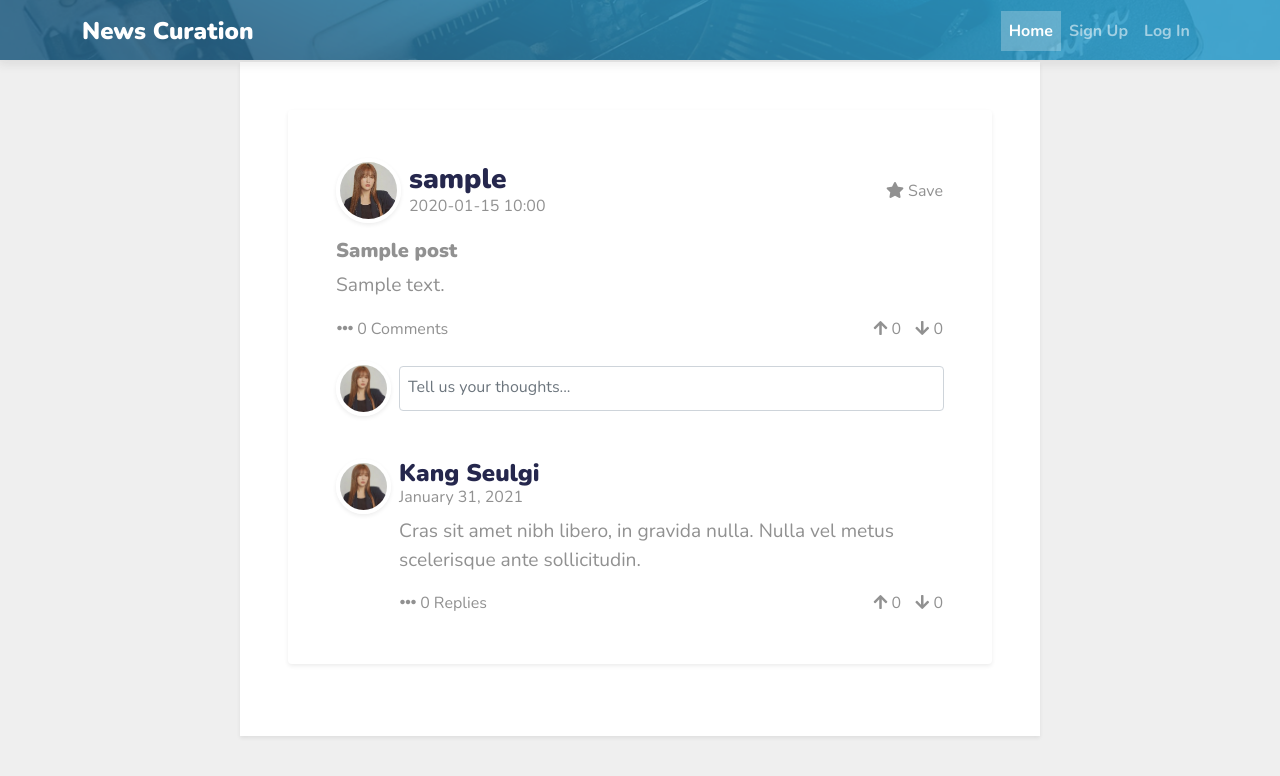
After one commit to ralf-t/news-curation, a Flask app: template news_curation/templates/user/post.html in a window 1280 px wide. The commit adds this page. Shown: the top 776 px of the page. Run offline with Flask 2, Linux system fonts and the light colour scheme; the template is opened without the code that fills it: values that come from a table or form of the project are taken from there, others are empty; tables that the repository leaves empty hold one stand-in row (values such as "Sample post"); some libraries are stand-ins or nearby versions.

Commit message:
added post.html (single post), modified home.html and main.css

```diff
--- a/news_curation/static/main.css
+++ b/news_curation/static/main.css
@@ -27,7 +27,7 @@ small {
     font-weight: 300;
 }
 
-h1,h2,h3 {
+h1,h2,h3,h4 {
     font-weight: 900;
     color: #25274d;
     margin-bottom: -3px;
@@ -228,6 +228,69 @@ i.topic {
     display: inline;
 }
 
+input[type=text]:read-only{
+    background-color: #ffffff;
+}
+
+input[type=text]:read-only:hover{
+    background-color: #f5f5f5;
+    cursor: pointer;
+}
+
+button, select, textarea, input {
+    box-shadow: none !important;
+    outline: 0px !important;
+}
+
+textarea {
+    resize: none;
+    width: 100% !important;
+    height: 45px;
+}
+
+textarea.post-modal {
+    resize: none;
+    width: 100% !important;
+    height: 200px;
+}
+
+.btn-close {
+    position: absolute;
+    top: 14px;
+    right: 14px;
+}
+
+.btn-post {
+    font-weight: 800;
+}
+
+.btn-post:hover {
+    background-color: #f5f5f5;
+}
+
+.comment-profile {
+    width: 55px;
+    height: 55px;
+    border: 4px solid #ffffff;
+}
+
+.reply {
+    margin-left: 50px;
+}
+
+.post-container:hover {
+    box-shadow: 0 0.25rem 0.50rem rgba(0, 0, 0, 0.1) !important;
+    cursor: pointer;
+}
+
+a {
+    text-decoration: none;
+}
+
+a.comment {
+    color: #919191 !important;
+}
+
 /*for mobile phone*/
 @media only screen and (max-width: 768px) {
     .content-container, .login-container{
--- a/news_curation/templates/user/home.html
+++ b/news_curation/templates/user/home.html
@@ -14,7 +14,8 @@
 {% block content %}
 	<div class="content-container mx-auto p-5 shadow-sm">
     {% for post in posts %}
-		<article class="media content-section p-5 mb-4 rounded shadow-sm">
+    <a href="post.html">
+      <article class="post-container media content-section p-5 mb-4 rounded shadow-sm">
 
         <!--user image and name-->
         <div class="d-flex align-items-center">
@@ -52,10 +53,12 @@
         <div class="d-flex">
           <!--comment-->
           <div class="me-auto">
+            <a href="post.html" class="comment">
               <button type="button" class="btn btn-icon">
                 <i class="fas fa-ellipsis-h icon-left"></i>
                 <span>0 Comments</span>
               </button>
+            </a>
           </div>
           <!--rate-->
           <div>
@@ -71,6 +74,7 @@
         </div>
         <!--end of comment and rate-->
       </article>
+    </a>
 	{% endfor %}
 	</div>
 {% endblock %}
--- /dev/null
+++ b/news_curation/templates/user/post.html
@@ -0,0 +1,186 @@
+{% extends "layout.html" %}
+
+{% block style %}
+	<link rel="stylesheet" href="{{ url_for('static', filename='home.css') }}">
+{% endblock %}
+
+{% block title %}Home{% endblock %}
+
+{% block header_class %}
+<!-- classname for small header -->
+	header
+{% endblock %}
+
+{% block content %}
+	<div class="content-container mx-auto p-5 shadow-sm">
+	{% for post in posts %}
+  <article class="p-5 mb-4 rounded shadow-sm">
+    <div class="media">
+      <!--post header-->
+      <div class="d-flex align-items-center">
+        <div class="me-2">
+          <img class="post-profile align-self-start mr-3 rounded-circle shadow-sm" src="{{ url_for('static', filename='default.jpg') }}" alt="Generic placeholder image">
+        </div>
+        <div>
+          <h3 class="mt-0">{{ post.author.username }}</h3>
+          <small>{{ post.created_at.strftime("%Y-%m-%d %H:%M") }}</small>
+        </div>
+        <!--save button-->
+        <div class="ms-auto">
+          <button type="button" class="btn btn-icon">
+            <i class="fas fa-star icon-left"></i>
+            <span>Save</span>
+          </button>
+        </div>
+      </div>
+
+
+      <!--post content-->
+      <div class="media-body mt-3">
+        <!--title-->
+        <h5>{{ post.title }}</h5>
+        <!--content-->
+        <p>{{ post.content }}</p>
+      </div>
+
+
+      <!--post footer-->
+      <div class="d-flex">
+        <!--comment-->
+        <div class="me-auto">
+          <button type="button" class="btn btn-icon">
+            <i class="fas fa-ellipsis-h icon-left"></i>
+            <span>0 Comments</span>
+          </button>
+        </div>
+        <!--rate-->
+        <div>
+          <button type="button" class="btn btn-icon me-2">
+            <i class="fas fa-arrow-up icon-left"></i>
+            <span>0</span>
+          </button>
+          <button type="button" class="btn btn-icon">
+            <i class="fas fa-arrow-down icon-left"></i>
+            <span>0</span>
+          </button>
+        </div>
+      </div>
+
+    </div>
+
+    <!--comment section-->
+    <div>
+
+      <!--write a comment-->
+      <div class="d-flex align-items-center">
+        <div class="me-2">
+          <img class="comment-profile align-self-start mr-3 rounded-circle shadow-sm" src="{{ url_for('static', filename='default.jpg') }}" alt="Generic placeholder image">
+        </div>
+        <div class="rounded my-4" style="width: 100%;">
+          <textarea class="form-control rounded p-2" placeholder="Tell us your thoughts..."></textarea>
+        </div>
+      </div>
+
+      <!--sample comment-->
+      <div class="media">
+        <div class="mt-4 align-items-center">
+          <div class="d-flex ">
+            <div class="me-2">
+              <img class="comment-profile align-self-start mr-3 rounded-circle shadow-sm" src="{{ url_for('static', filename='default.jpg') }}" alt="Generic placeholder image">
+            </div>
+            <div>
+              <h4 class="mt-0">Kang Seulgi</h4>
+              <small>January 31, 2021</small>
+              <!--comment content-->
+              <div class="mt-2">
+                <p>Cras sit amet nibh libero, in gravida nulla. Nulla vel metus scelerisque ante sollicitudin.</p>
+              </div>
+              <div class="d-flex">
+                <!--comment button-->
+                <div class="me-auto">
+                  <button type="button" class="btn btn-icon" data-bs-toggle="collapse" data-bs-target="#collapseReply" aria-expanded="false" aria-controls="collapseReply">
+                    <i class="fas fa-ellipsis-h icon-left"></i>
+                    <span>0 Replies</span>
+                  </button>
+                </div>
+                <!--rate button-->
+                <div>
+                  <button type="button" class="btn btn-icon me-2">
+                    <i class="fas fa-arrow-up icon-left"></i>
+                    <span>0</span>
+                  </button>
+                  <button type="button" class="btn btn-icon">
+                    <i class="fas fa-arrow-down icon-left"></i>
+                    <span>0</span>
+                  </button>
+                </div>
+              </div>
+            </div>
+          </div>
+
+
+          <!--reply section-->
+          <div class="collapse reply" id="collapseReply">
+
+            <!--write a reply-->
+            <div class="d-flex align-items-center">
+              <div class="me-2">
+                <img class="comment-profile align-self-start mr-3 rounded-circle shadow-sm" src="{{ url_for('static', filename='default.jpg') }}" alt="Generic placeholder image">
+              </div>
+              <div class="rounded my-4" style="width: 100%;">
+                <textarea class="form-control rounded p-2" placeholder="Tell us your thoughts..."></textarea>
+              </div>
+            </div>
+
+            <!--sample reply-->
+            <div class="media">
+              <div class="mt-4 align-items-center">
+                <!--reply header-->
+                <div class="d-flex ">
+                  <div class="me-2">
+                    <img class="comment-profile align-self-start mr-3 rounded-circle shadow-sm" src="{{ url_for('static', filename='default.jpg') }}" alt="Generic placeholder image">
+                  </div>
+                  <div>
+                    <h4 class="mt-0">Kang Seulgi</h4>
+                    <small>January 31, 2021</small>
+                    <!--reply content-->
+                    <div class="mt-2">
+                      <p>Cras sit amet nibh libero, in gravida nulla. Nulla vel metus scelerisque ante sollicitudin.</p>
+                    </div>
+                    <div class="d-flex">
+                      <!--reply button-->
+                      <div class="me-auto">
+                        <button type="button" class="btn btn-icon">
+                          <i class="fas fa-ellipsis-h icon-left"></i>
+                          <span>0 Replies</span>
+                        </button>
+                      </div>
+                      <!--rate button-->
+                      <div>
+                        <button type="button" class="btn btn-icon me-2">
+                          <i class="fas fa-arrow-up icon-left"></i>
+                          <span>0</span>
+                        </button>
+                        <button type="button" class="btn btn-icon">
+                          <i class="fas fa-arrow-down icon-left"></i>
+                          <span>0</span>
+                        </button>
+                      </div>
+                    </div>
+                  </div>
+                </div>
+              </div>
+            </div>
+            <!--end of sample reply-->
+
+          </div>
+        </div>
+
+      </div>
+      <!--end of sample comment-->
+
+    </div>
+  </article>
+	{% endfor %}
+	</div>
+{% endblock %}
```
Also changed, not shown: 1 other file. Lines whose indentation alone changed are shown as unchanged.
